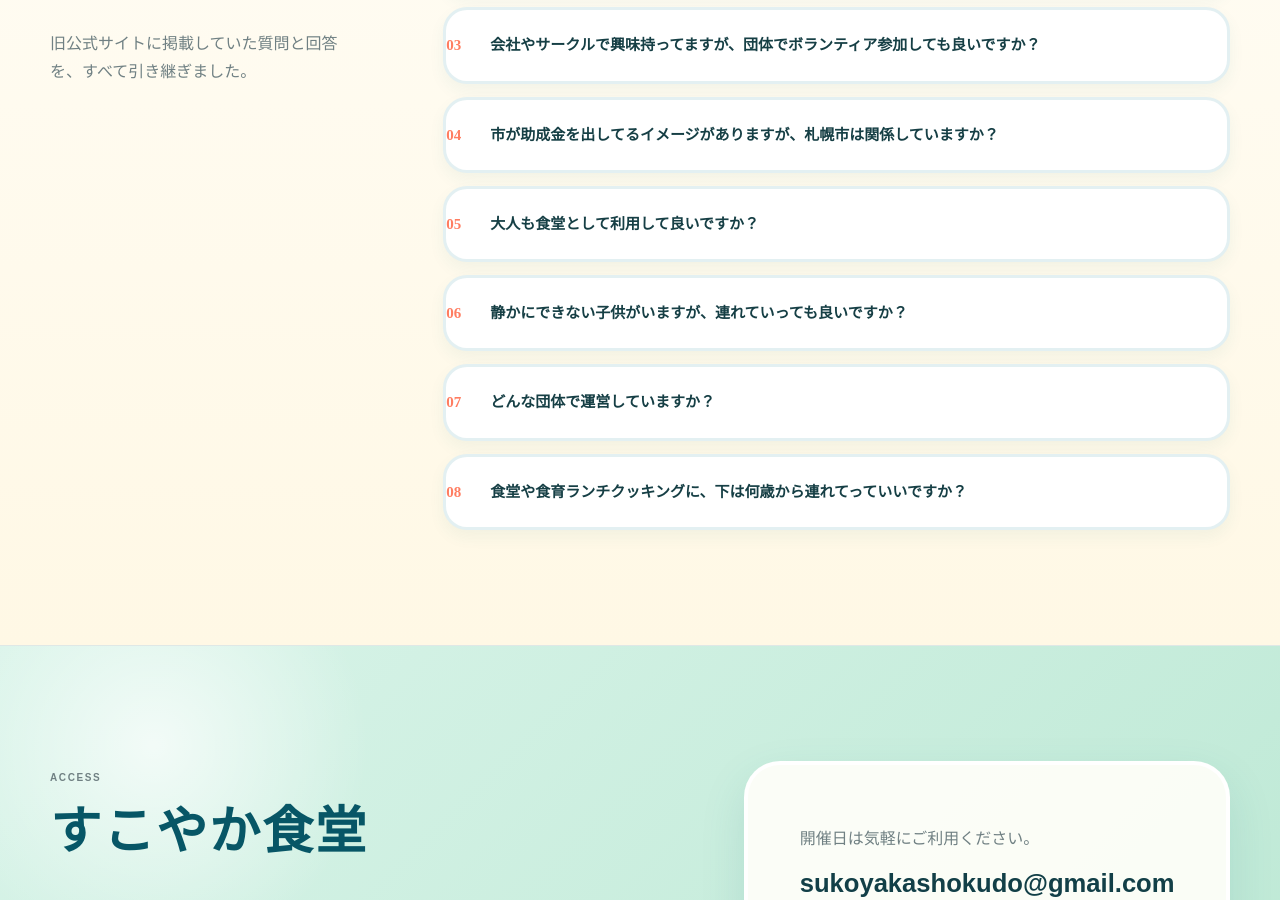
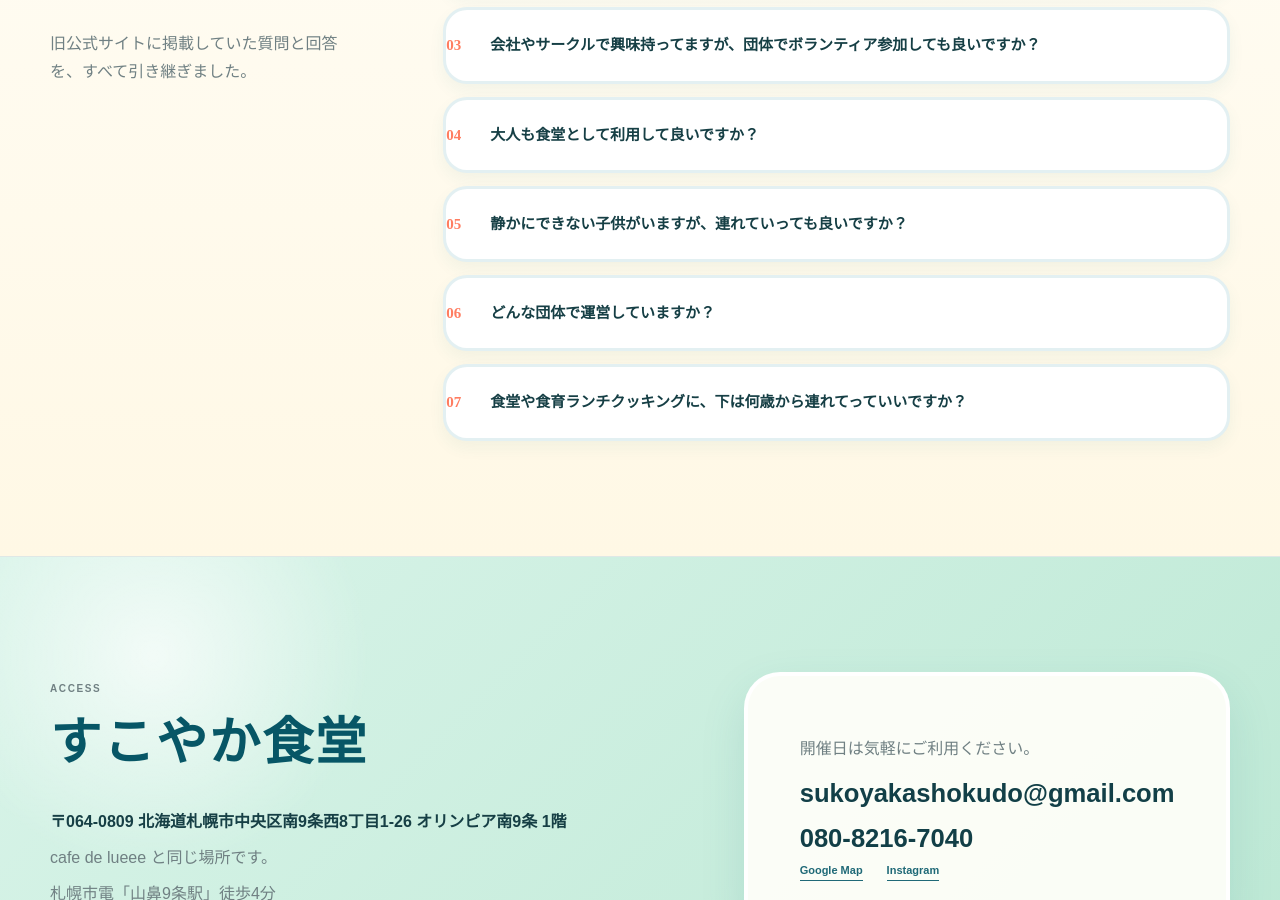
Before and after one commit to SUKOYAKASHOKUDO/sukoyaka-shokudo, a Next.js app: page / in a window 1280 px wide. Shown: the part 5314-6214 px from the top of the page. Built offline with nearby package versions, Linux system fonts and the light colour scheme.

Commit message:
Remove subsidy FAQ

```diff
--- a/content/legacyContent.ts
+++ b/content/legacyContent.ts
@@ -225,11 +225,6 @@ export const legacyFaqs = [
       "個人の参加、団体ボランティアも大歓迎です。団体の場合、参加予定日の1週間前までに連絡を頂けると、当日の調整がしやすく助かります。",
   },
   {
-    question:
-      "市が助成金を出してるイメージがありますが、札幌市は関係していますか？",
-    answer: "札幌市からの助成金は今のところ受けてないです。",
-  },
-  {
     question: "大人も食堂として利用して良いですか？",
     answer:
       "誰でも来店可能です！大人は1人500円かかりますが、そのお金は支援金になります。",
```
